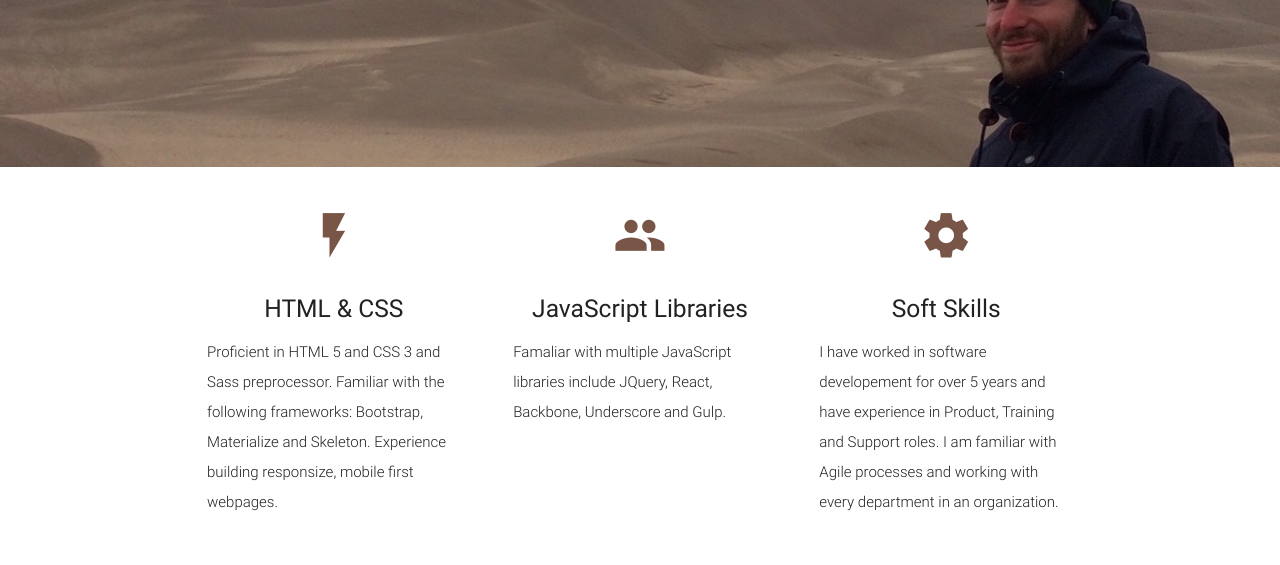
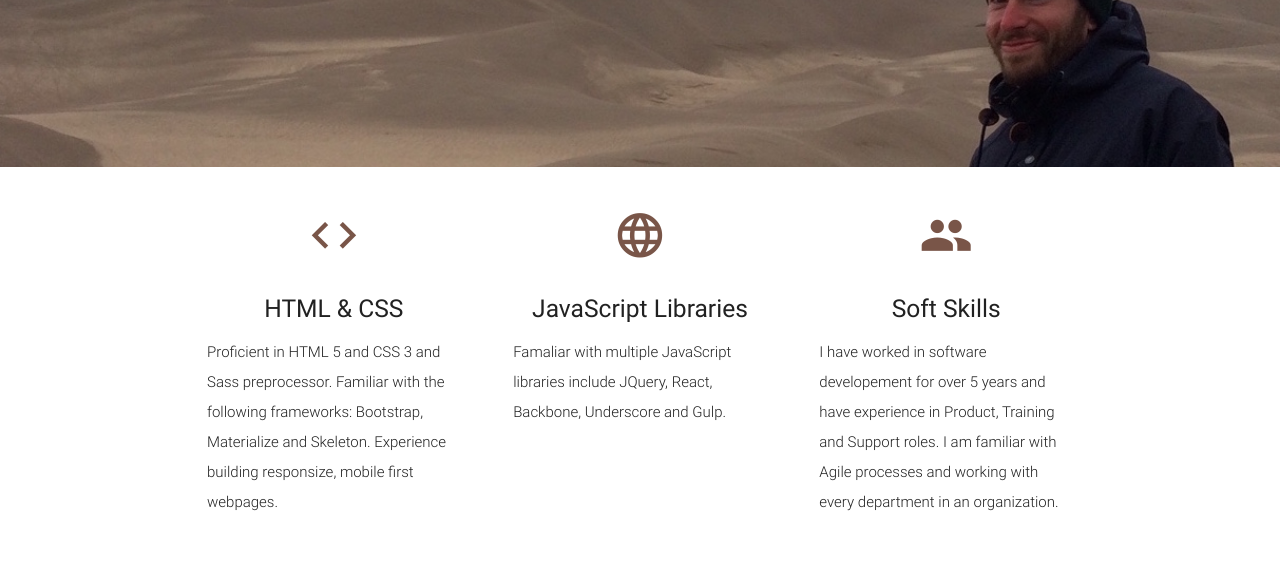
Before and after one commit to noelfarris/portfolio, a plain HTML site: page index.html in a window 1280 px wide. Shown: the part 193-758 px from the top of the page. Drawn offline with nearby package versions, Linux system fonts and the light colour scheme.

Commit message:
changed icons

```diff
--- a/index.html
+++ b/index.html
@@ -47,7 +47,7 @@
       <div class="row">
         <div class="col s12 m4">
           <div class="icon-block">
-            <h2 class="center brown-text"><i class="material-icons">flash_on</i></h2>
+            <h2 class="center brown-text"><i class="material-icons">code</i></h2>
             <h5 class="center">HTML & CSS</h5>
 
             <p class="light">Proficient in HTML 5 and CSS 3 and Sass preprocessor. Familiar with the following frameworks: Bootstrap, Materialize and Skeleton. Experience building responsize, mobile first webpages.</p>
@@ -56,7 +56,7 @@
 
         <div class="col s12 m4">
           <div class="icon-block">
-            <h2 class="center brown-text"><i class="material-icons">group</i></h2>
+            <h2 class="center brown-text"><i class="material-icons">language</i></h2>
             <h5 class="center">JavaScript Libraries</h5>
 
             <p class="light">Famaliar with multiple JavaScript libraries include JQuery, React, Backbone, Underscore and Gulp.</p>
@@ -65,7 +65,7 @@
 
         <div class="col s12 m4">
           <div class="icon-block">
-            <h2 class="center brown-text"><i class="material-icons">settings</i></h2>
+            <h2 class="center brown-text"><i class="material-icons">group</i></h2>
             <h5 class="center">Soft Skills</h5>
 
             <p class="light">I have worked in software developement for over 5 years and have experience in Product, Training and Support roles. I am familiar with Agile processes and working with every department in an organization.</p>
```
